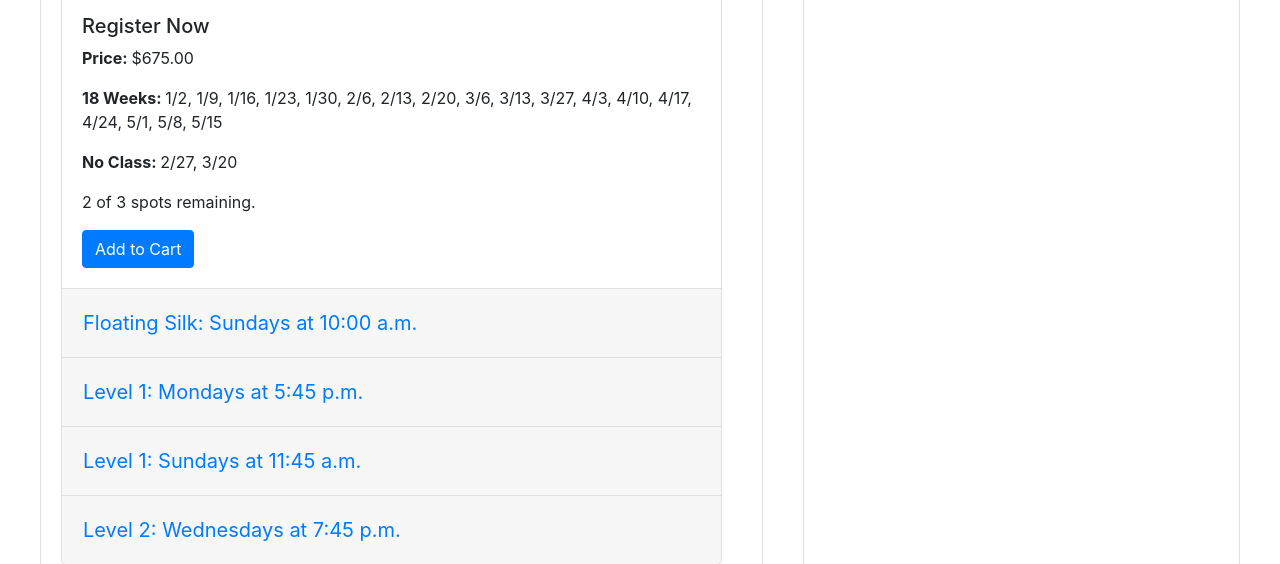
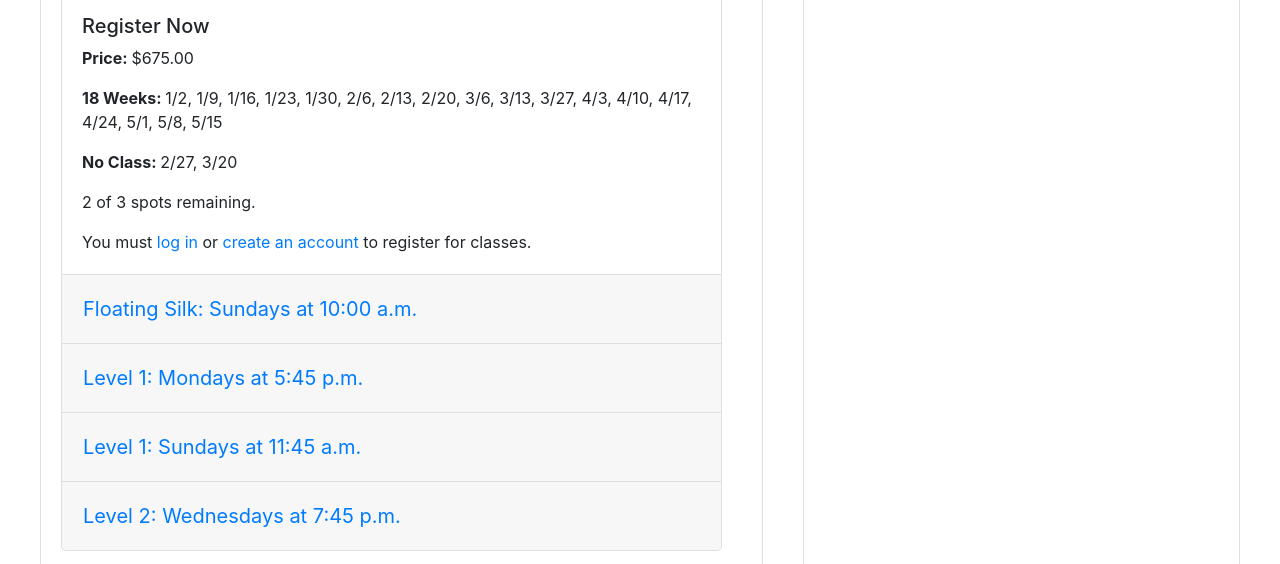
Before and after one commit to ruadh/CSCI-E-33a_Final_Project, a Django app: page / in a window 1280 px wide, after a click that opens the changed part. Shown: the part 1114-1678 px from the top of the page. Run offline with Django 3.2, Linux system fonts and the light colour scheme; data comes from the database, SQL or seed files in the repository; both versions use the stored data as it was after the commit; some libraries are stand-ins or nearby versions.

Commit message:
Bug fix:  don't show add to cart button if user is not logged in

```diff
--- a/dance_school/enrollment/templates/enrollment/index.html
+++ b/dance_school/enrollment/templates/enrollment/index.html
@@ -103,7 +103,11 @@
                             <p>Registration for this semester has closed.</p>
                         {% else %}
                             <p>{{offering.spots_left}} of {{offering.capacity}} spots remaining.</p>
-                            <button class="btn btn-primary add-button" data-offering={{offering.id}}>Add to Cart</button>
+                            {% if user.is_authenticated %}
+                                <button class="btn btn-primary add-button" data-offering={{offering.id}}>Add to Cart</button>
+                            {% else %}
+                                You must <a href="{% url 'login' %}">log in</a> or <a href="{% url 'register' %}">create an account</a> to register for classes.
+                            {% endif %}
                         {% endif %}
                     </div>
                 </div>
```
Also changed, not shown: dance_school/db.sqlite3.
